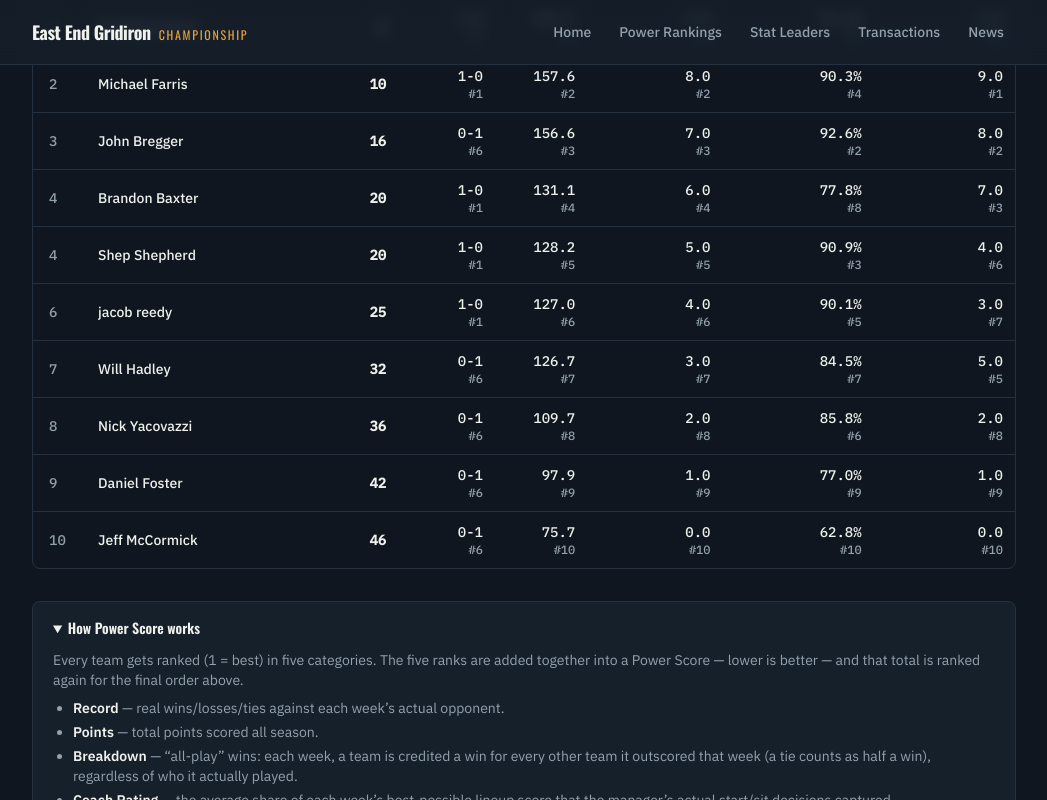
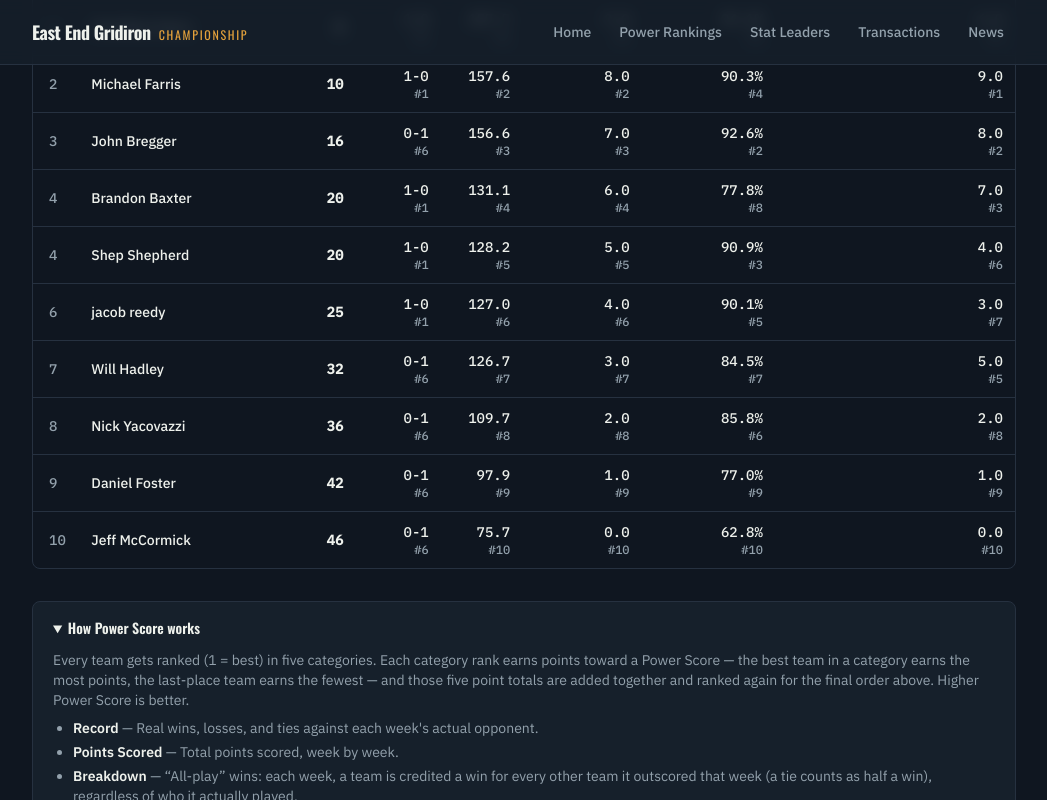
Before and after one commit to kilroy5506/east-end-gridiron, a Next.js app: page /rankings in a window 1280 px wide. Both pictures are taken after a click on the heading "How Power Score works". Shown: the part 224-1024 px from the top of the page, without its empty margins (116-1163 px from the left). Built offline with nearby package versions, Linux system fonts and the light colour scheme.

Commit message:
Refactor RankingsPage and update Power Score details
Refactor RankingsPage to use CategoryHeader component for category columns and update Power Score explanation.

```diff
--- a/app/rankings/page.tsx
+++ b/app/rankings/page.tsx
@@ -1,7 +1,9 @@
+import Link from "next/link";
 import { getLeagueSnapshot, getPowerRankings, ownerNames, teamName } from "@/lib/data";
 import { formatPoints } from "@/lib/format";
 import { SyncNote, WaitingForSyncPanel } from "@/components/SyncNote";
 import { powerRankingsCommentary } from "@/content/power-rankings";
+import { POWER_RANKING_CATEGORIES } from "@/lib/power-ranking-categories";
 
 /** Small stacked "value, then category rank" cell used for every category
  *  column — keeps the table scannable without needing five separate legends. */
@@ -14,11 +16,24 @@ function RankedCell({ value, rank }: { value: string; rank: number }) {
   );
 }
 
+/** Column header for one of the five categories — links to its
+ *  week-by-week drill-down page (/rankings/[category]). */
+function CategoryHeader({ slug, label }: { slug: string; label: string }) {
+  return (
+    <th className="py-2 px-3 font-medium text-right whitespace-nowrap">
+      <Link href={`/rankings/${slug}`} className="hover:text-foreground hover:underline">
+        {label}
+      </Link>
+    </th>
+  );
+}
+
 export default function RankingsPage() {
   const rankings = getPowerRankings();
   const snapshot = getLeagueSnapshot();
   const hasData = rankings.fetchedAt !== null && rankings.teams.length > 0;
   const commentary = powerRankingsCommentary.find((c) => c.week === rankings.throughWeek);
+  const cat = Object.fromEntries(POWER_RANKING_CATEGORIES.map((c) => [c.slug, c]));
 
   return (
     <div className="flex flex-col gap-8">
@@ -46,11 +61,14 @@ export default function RankingsPage() {
                   <th className="py-2 pl-4 pr-2 font-medium">#</th>
                   <th className="py-2 px-2 font-medium">Team</th>
                   <th className="py-2 px-3 font-medium text-right">Power Score</th>
-                  <th className="py-2 px-3 font-medium text-right">Record</th>
-                  <th className="py-2 px-3 font-medium text-right">Points</th>
-                  <th className="py-2 px-3 font-medium text-right">Breakdown</th>
-                  <th className="py-2 px-3 font-medium text-right">Coach Rating</th>
-                  <th className="py-2 pr-4 pl-3 font-medium text-right">Optimal BD</th>
+                  <CategoryHeader slug={cat.record.slug} label={cat.record.shortLabel} />
+                  <CategoryHeader slug={cat.points.slug} label={cat.points.shortLabel} />
+                  <CategoryHeader slug={cat.breakdown.slug} label={cat.breakdown.shortLabel} />
+                  <CategoryHeader slug={cat["coach-rating"].slug} label={cat["coach-rating"].shortLabel} />
+                  <CategoryHeader
+                    slug={cat["optimal-breakdown"].slug}
+                    label={cat["optimal-breakdown"].shortLabel}
+                  />
                 </tr>
               </thead>
               <tbody>
@@ -94,34 +112,26 @@ export default function RankingsPage() {
             </summary>
             <div className="mt-3 flex flex-col gap-2 text-sm text-muted">
               <p>
-                Every team gets ranked (1 = best) in five categories. The five ranks are added
-                together into a Power Score — lower is better — and that total is ranked again
-                for the final order above.
+                Every team gets ranked (1 = best) in five categories. Each category rank earns
+                points toward a Power Score — the best team in a category earns the most points,
+                the last-place team earns the fewest — and those five point totals are added
+                together and ranked again for the final order above. Higher Power Score is
+                better.
               </p>
               <ul className="list-disc pl-5 flex flex-col gap-1">
-                <li>
-                  <strong className="text-foreground">Record</strong> — real wins/losses/ties against
-                  each week&rsquo;s actual opponent.
-                </li>
-                <li>
-                  <strong className="text-foreground">Points</strong> — total points scored all season.
-                </li>
-                <li>
-                  <strong className="text-foreground">Breakdown</strong> — &ldquo;all-play&rdquo; wins:
-                  each week, a team is credited a win for every other team it outscored that
-                  week (a tie counts as half a win), regardless of who it actually played.
-                </li>
-                <li>
-                  <strong className="text-foreground">Coach Rating</strong> — the average share of each
-                  week&rsquo;s best-possible lineup score that the manager&rsquo;s actual
-                  start/sit decisions captured.
-                </li>
-                <li>
-                  <strong className="text-foreground">Optimal BD</strong> — the same all-play
-                  calculation as Breakdown, but using each team&rsquo;s optimal lineup score
-                  instead of what was actually started, to measure roster strength on its own.
-                </li>
+                {POWER_RANKING_CATEGORIES.map((c) => (
+                  <li key={c.slug}>
+                    <Link href={`/rankings/${c.slug}`} className="text-foreground font-semibold hover:underline">
+                      {c.label}
+                    </Link>{" "}
+                    — {c.description}
+                  </li>
+                ))}
               </ul>
+              <p className="text-xs">
+                Click any category above (in the table header or this list) to see the
+                week-by-week numbers behind it.
+              </p>
             </div>
           </details>
         </>
```
